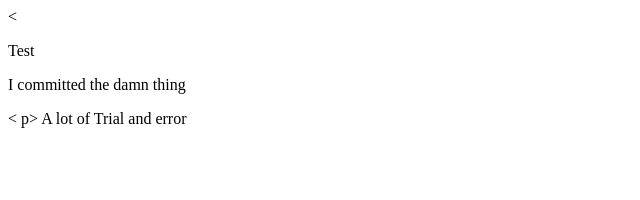
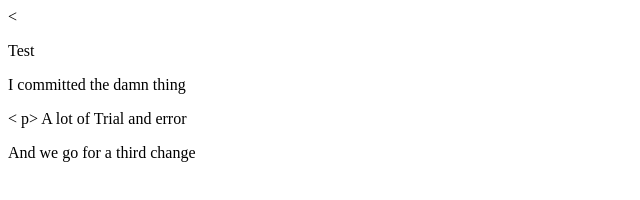
Before and after one commit to EA23/Test, a plain HTML site: page index.html in a window 1280 px wide. Shown: the whole page, without its empty margins (0-640 px from the left). Drawn offline with Linux system fonts and the light colour scheme.

Commit message:
third commit

```diff
--- a/index.html
+++ b/index.html
@@ -7,5 +7,6 @@
 	<p>Test</p>
 	<p> I committed the damn thing</p>
 	< p> A lot of Trial and error </p>
+	<p> And we go for a third change </p>
 </body>
 </html>
```
